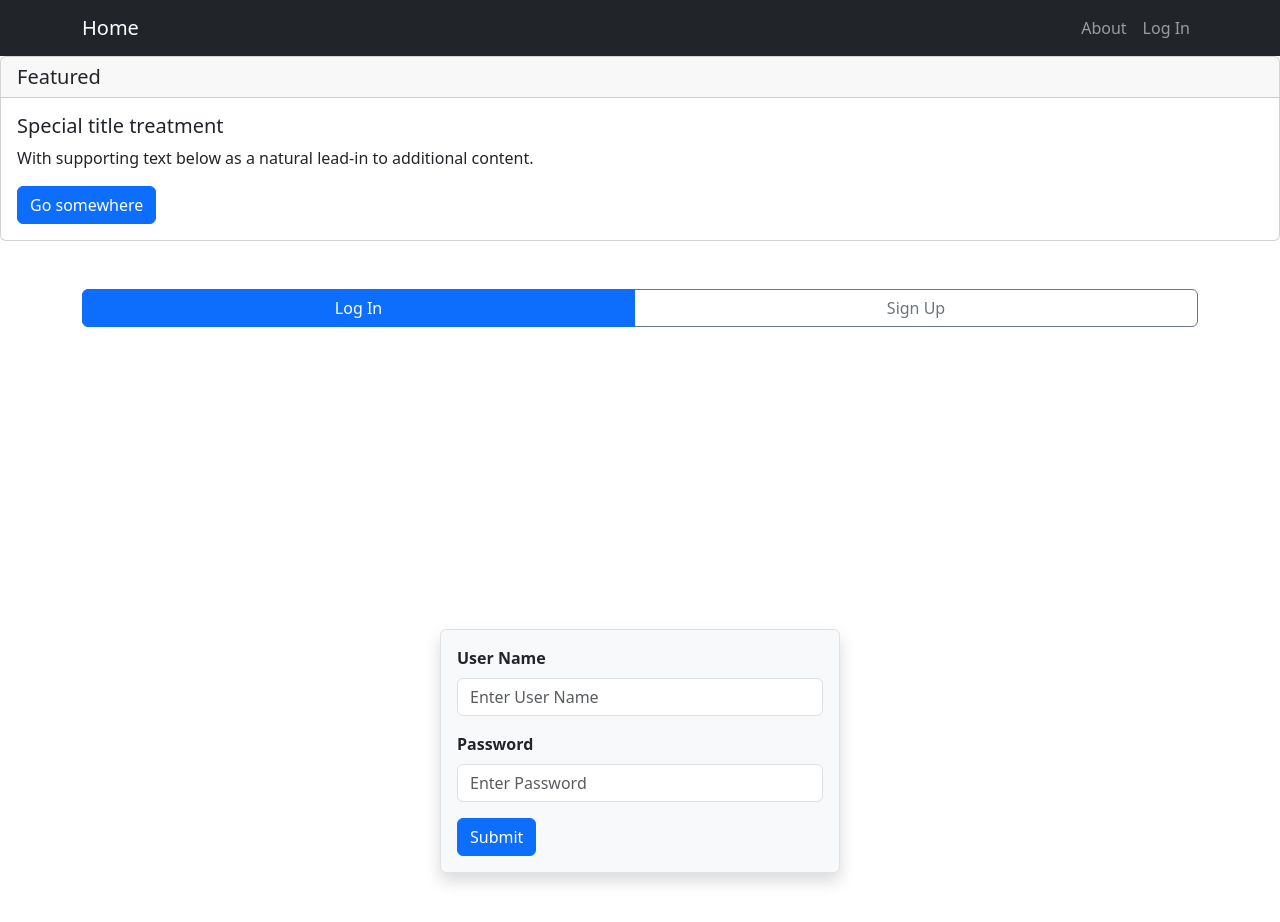
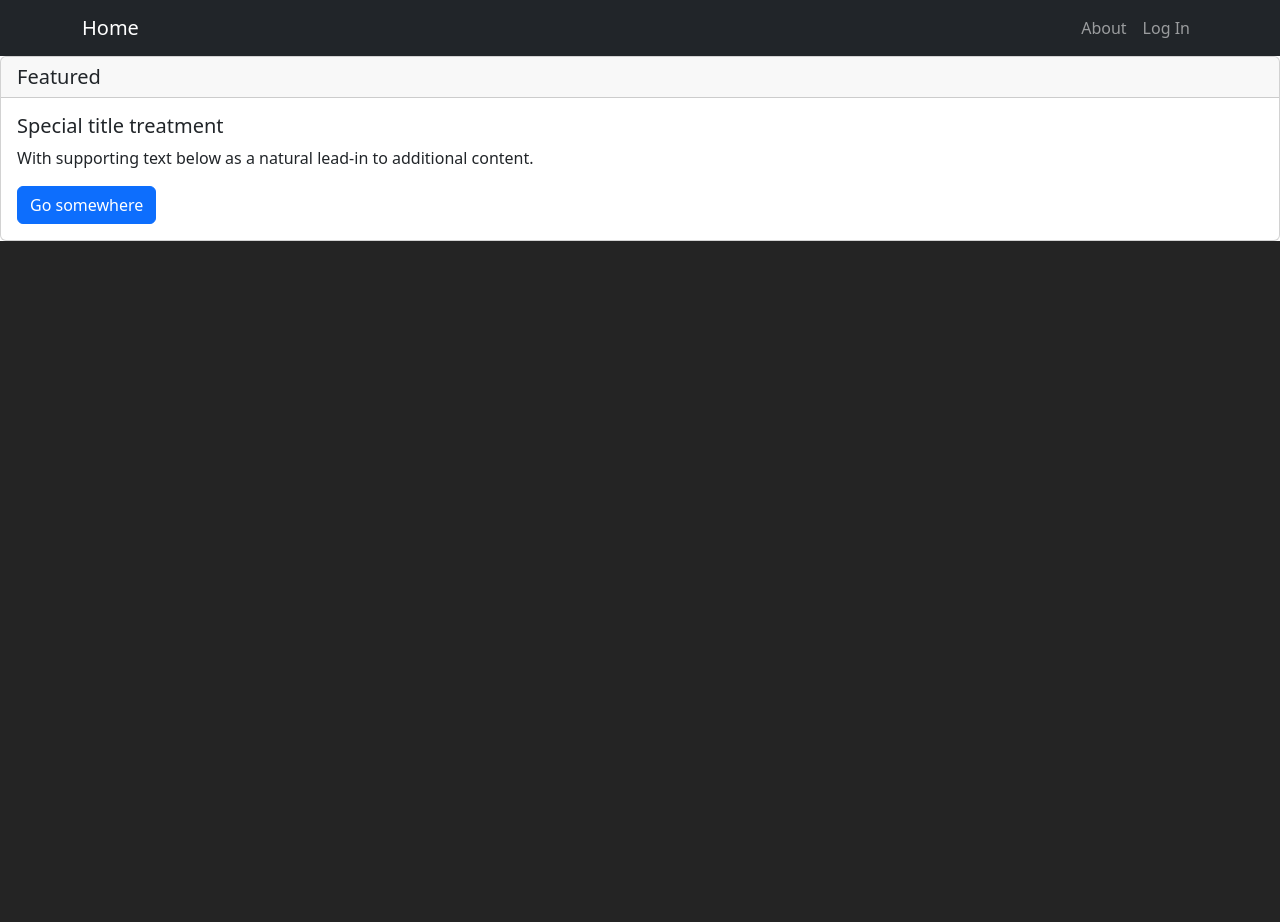
Before and after one commit to GaelGil/full_stack_template, a React (Vite) app in the folder frontend/: page / in a window 1280 px wide. Shown: the top 922 px of the page. After the commit the page ends 800 px from the top, so only its background shows below. Built offline with nearby package versions, Linux system fonts and the light colour scheme.

Commit message:
updated home pages

```diff
--- a/frontend/src/pages/Home.tsx
+++ b/frontend/src/pages/Home.tsx
@@ -1,12 +1,10 @@
 import "../css/Home.css";
 import About from "../components/About";
-import AuthPage from "./Auth";
 
 const Home: React.FC = () => {
   return (
     <>
       <About />
-      <AuthPage />
     </>
   );
 };
```
